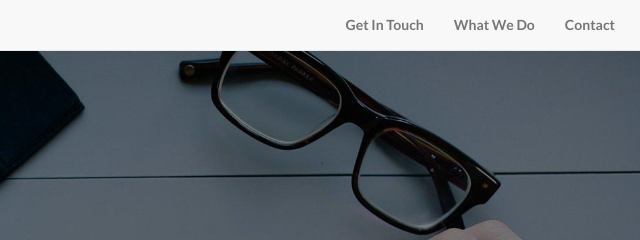
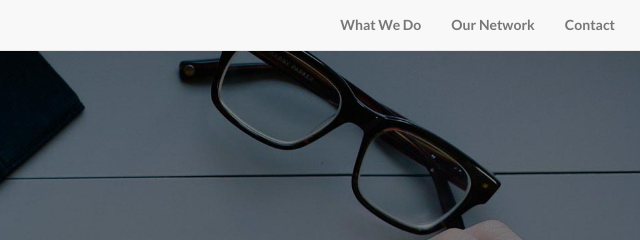
Before and after one commit to StephenJayYoung/PettyGrove, a plain HTML site: page index.html in a window 1280 px wide. Shown: the top 240 px of the page, 595-1235 px from the left. Drawn offline with Linux system fonts and the light colour scheme.

Commit message:
added an our network tab, will need to add to it

```diff
--- a/index.html
+++ b/index.html
@@ -48,12 +48,16 @@
             <!-- Collect the nav links, forms, and other content for toggling -->
             <div class="collapse navbar-collapse" id="bs-example-navbar-collapse-1">
                 <ul class="nav navbar-nav navbar-right">
-                    <li>
+<!--                     <li>
                         <a href="#about">Get In Touch</a>
-                    </li>
+                    </li> -->
                     <li>
                         <a href="#services">What We Do</a>
                     </li>
+                    <li>
+                        <a href="#services">Our Network</a>
+                    </li>
+
                     <li>
                         <a href="#contact">Contact</a>
                     </li>
```
